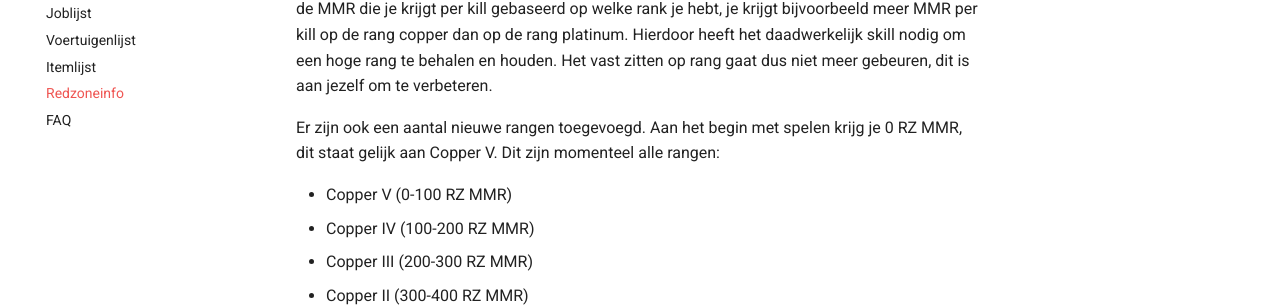
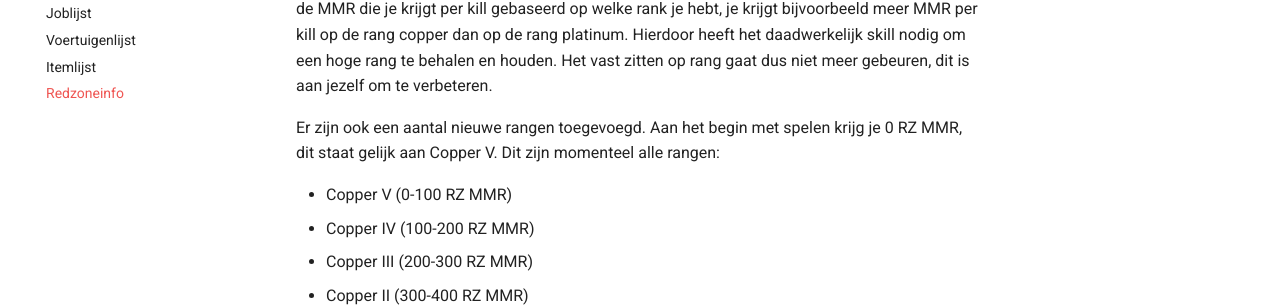
Before and after one commit to Welseyy/STSAPV, an MkDocs documentation site: the page built from docs/redzoneinfo.md, in a window 1280 px wide. Shown: the part 260-567 px from the top of the page. Built offline with MkDocs 1.6.1 and Material for MkDocs 9.7.7, drawn with Linux system fonts in a browser that asks for light colours.

Commit message:
Update mkdocs.yml

```diff
--- a/mkdocs.yml
+++ b/mkdocs.yml
@@ -85,7 +85,6 @@ nav:
   - Voertuigenlijst: voertuigenlijst.md
   - Itemlijst: itemlijst.md
   - Redzoneinfo: redzoneinfo.md
-  - FAQ: faq.md
 
 # Customization
 extra:
```
